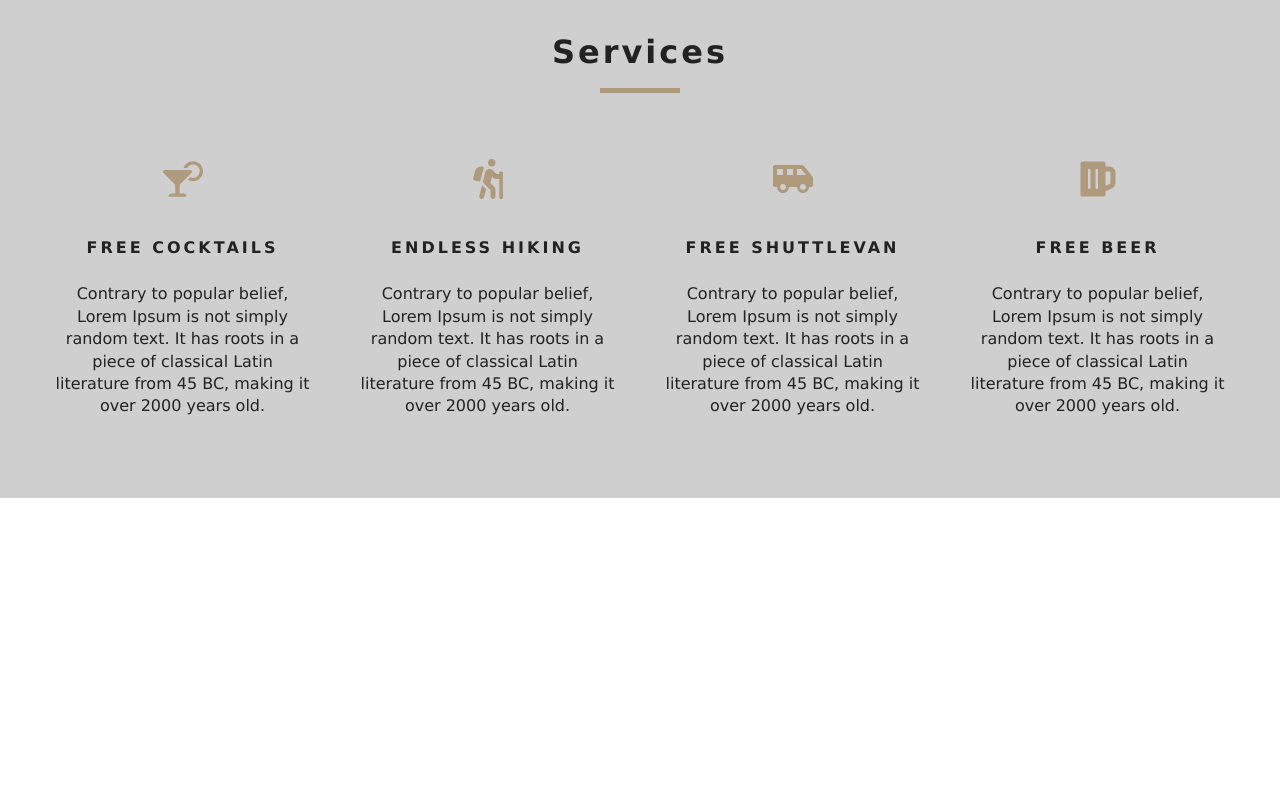
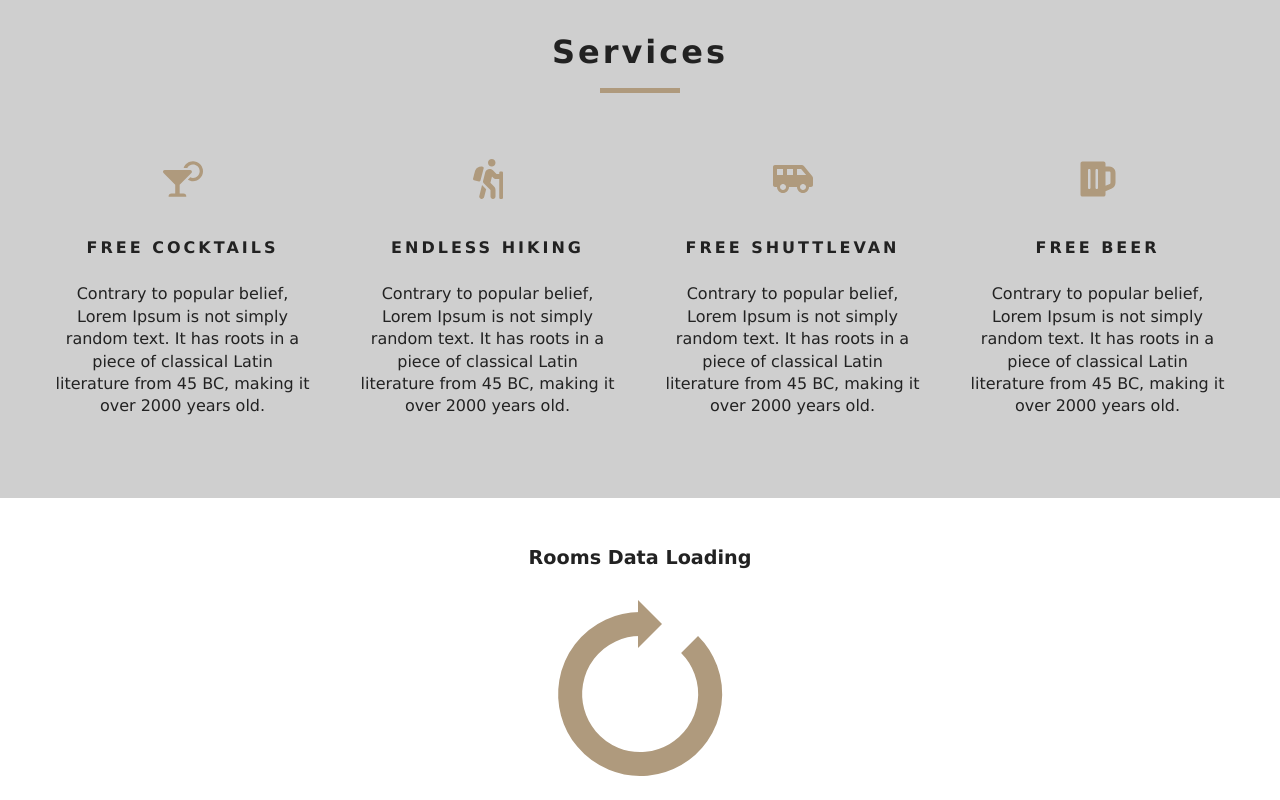
Before and after one commit to dontrellthedeveloper/resort-ecommerce, a React (Create React App) app: page / in a window 1280 px wide. Shown: the part 848-1648 px from the top of the page. Before the commit the page ends 1346 px from the top, so only its background shows below. Built offline with nearby package versions, Linux system fonts and the light colour scheme.

Commit message:
added loading component setup

```diff
--- a/src/components/FeaturedRooms.js
+++ b/src/components/FeaturedRooms.js
@@ -1,5 +1,7 @@
-import React, { Component } from 'react'
+import React, { Component } from 'react';
 import { RoomContext } from '../context';
+import Loading from './Loading';
+import Room from './Room';
 
 export default class FeaturedRooms extends Component {
     static contextType = RoomContext;
@@ -9,7 +11,8 @@
 
         return (
             <div>
-
+            <Room/>
+            <Loading/>
             </div>
         )
     }
--- /dev/null
+++ b/src/components/Loading.js
@@ -0,0 +1,13 @@
+import React from 'react';
+import loadingGif from '../images/gif/loading-arrow.gif';
+
+const Loading = () => {
+    return (
+        <div className="loading">
+            <h4>rooms data loading</h4>
+            <img src={loadingGif} alt=""></img>
+        </div>
+    )
+}
+
+export default Loading
--- /dev/null
+++ b/src/components/Room.js
@@ -0,0 +1,11 @@
+import React from 'react'
+
+const Room = () => {
+    return (
+        <div>
+
+        </div>
+    )
+}
+
+export default Room
```
